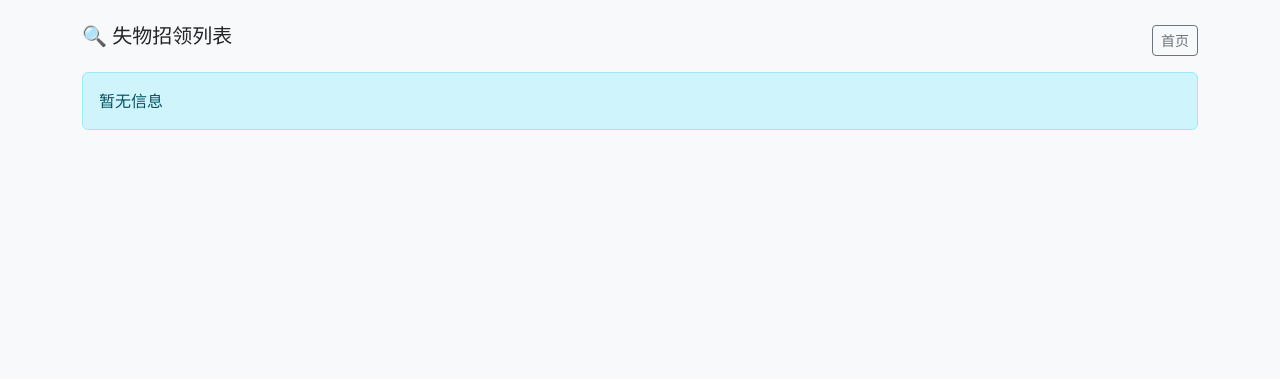
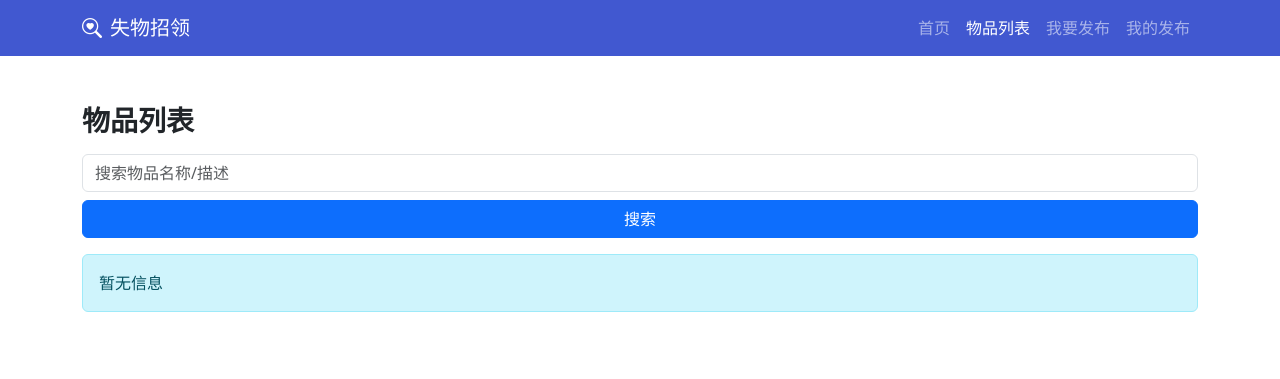
Before and after one commit to yinjunjing/lost, a plain HTML site: page list.html in a window 1280 px wide. Drawn offline with nearby package versions, Linux system fonts and the light colour scheme.

Commit message:
Update list.html

```diff
--- a/list.html
+++ b/list.html
@@ -1,20 +1,39 @@
 <!DOCTYPE html>
 <html lang="zh-CN">
 <head>
-<meta charset="utf-8">
-<meta name="viewport" content="width=device-width, initial-scale=1">
-<title>信息列表</title>
+<meta charset="UTF-8">
+<meta name="viewport" content="width=device-width, initial-scale=1.0">
+<title>物品列表</title>
 <link href="https://cdn.jsdelivr.net/npm/bootstrap@5.3.0/dist/css/bootstrap.min.css" rel="stylesheet">
-<script src="https://cdn.jsdelivr.net/npm/@supabase/supabase-js@2"></script>
+<link rel="stylesheet" href="https://cdn.jsdelivr.net/npm/bootstrap-icons@1.10.5/font/bootstrap-icons.css">
+<style>
+.hover-card{transition:0.3s;}
+.hover-card:hover{transform:translateY(-3px);box-shadow:0 5px 15px rgba(0,0,0,0.1);}
+</style>
 </head>
-<body class="bg-light py-4">
-<div class="container max-w-md mx-auto">
-  <div class="d-flex justify-content-between align-items-center mb-3">
-    <h5>🔍 失物招领列表</h5>
-    <a href="index.html" class="btn btn-sm btn-outline-secondary">首页</a>
-  </div>
-  <div id="list"></div>
+<body>
+<nav class="navbar navbar-expand-lg navbar-dark" style="background:#4158D0">
+<div class="container">
+<a class="navbar-brand" href="index.html"><i class="bi bi-search-heart me-2"></i>失物招领</a>
+<div class="navbar-nav ms-auto">
+<a class="nav-link" href="index.html">首页</a>
+<a class="nav-link active" href="list.html">物品列表</a>
+<a class="nav-link" href="publish.html">我要发布</a>
+<a class="nav-link" href="my.html">我的发布</a>
 </div>
+</div>
+</nav>
+
+<div class="container py-5">
+<h3 class="mb-3 fw-bold">物品列表</h3>
+<div class="mb-3">
+<input type="text" id="searchInput" class="form-control" placeholder="搜索物品名称/描述">
+<button type="button" onclick="searchList()" class="btn btn-primary w-100 mt-2">搜索</button>
+</div>
+<div id="list"></div>
+</div>
+
+<script src="https://cdn.jsdelivr.net/npm/bootstrap@5.3.0/dist/js/bootstrap.bundle.min.js"></script>
 <script src="app.js"></script>
 </body>
 </html>
```
